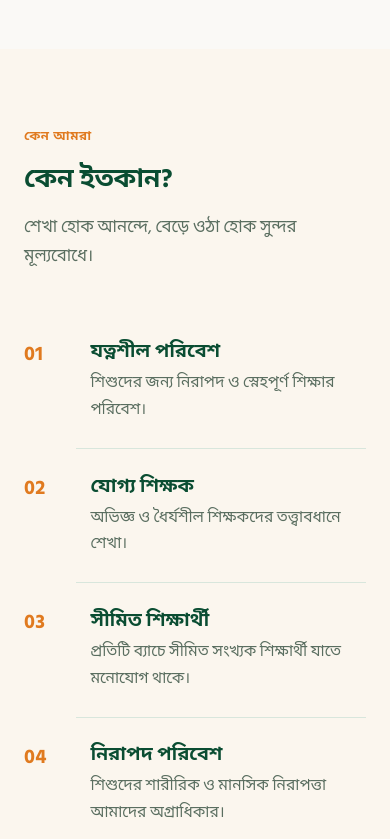
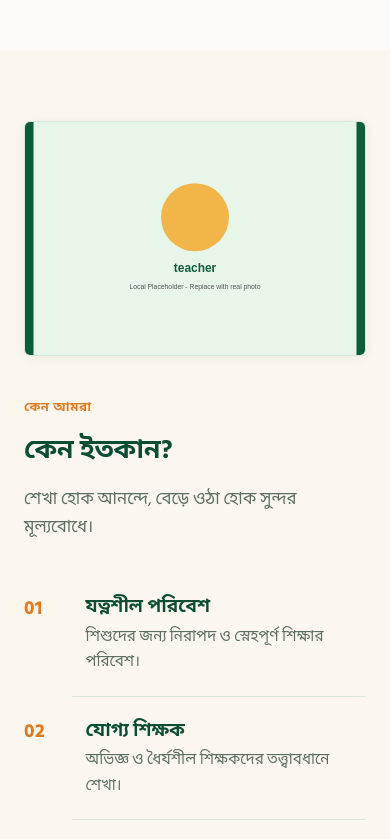
Before and after one commit to mansurcozmiq-byte/itqan-quran-academy, a React (Vite) app in the folder client/: page / in a window 390 px wide. Shown: the part 1540-2379 px from the top of the page. Built offline with nearby package versions, Linux system fonts and the light colour scheme.

Commit message:
Why Itqan section: add right-side image layout

```diff
--- a/client/src/sections/WhyItqan.css
+++ b/client/src/sections/WhyItqan.css
@@ -2,29 +2,35 @@
   background: var(--cream);
 }
 
+.why__grid {
+  display: grid;
+  grid-template-columns: 1.1fr 0.9fr;
+  gap: 3.5rem;
+  align-items: center;
+}
+
 .why__header {
-  margin-bottom: 2.75rem;
-  max-width: 520px;
+  margin-bottom: 2rem;
+  max-width: 100%;
 }
 
 .why__list {
   display: flex;
   flex-direction: column;
   gap: 0;
-  max-width: 720px;
 }
 
 .why__item {
   display: grid;
-  grid-template-columns: 72px 1fr;
-  gap: 1.25rem;
-  padding: 1.6rem 0;
+  grid-template-columns: 64px 1fr;
+  gap: 1.1rem;
+  padding: 1.35rem 0;
   position: relative;
   align-items: start;
 }
 
 .why__num {
-  font-size: 1.5rem;
+  font-size: 1.4rem;
   font-weight: 700;
   color: var(--orange);
   line-height: 1.2;
@@ -33,38 +39,82 @@
 }
 
 .why__title {
-  font-size: 1.2rem;
+  font-size: 1.15rem;
   color: var(--green-deep);
-  margin-bottom: 0.35rem;
+  margin-bottom: 0.3rem;
   font-weight: 700;
 }
 
 .why__desc {
   color: var(--text-muted);
-  font-size: 0.975rem;
+  font-size: 0.95rem;
   line-height: 1.7;
 }
 
 .why__divider {
   position: absolute;
   bottom: 0;
-  left: 72px;
+  left: 64px;
   right: 0;
   height: 1px;
   background: var(--border-soft);
 }
 
+/* Right image */
+.why__media {
+  display: flex;
+  justify-content: center;
+  align-items: center;
+}
+
+.why__media-frame {
+  width: 100%;
+  max-width: 480px;
+  border-radius: var(--radius);
+  overflow: hidden;
+  border: 1px solid var(--border-soft);
+  box-shadow: var(--shadow-soft);
+  aspect-ratio: 4 / 5;
+}
+
+.why__media-frame img {
+  width: 100%;
+  height: 100%;
+  object-fit: cover;
+  transition: transform 0.55s cubic-bezier(0.25, 0.46, 0.45, 0.94);
+}
+
+.why__media-frame:hover img {
+  transform: scale(1.03);
+}
+
+@media (max-width: 900px) {
+  .why__grid {
+    grid-template-columns: 1fr;
+    gap: 2.25rem;
+  }
+
+  .why__media {
+    order: -1;
+  }
+
+  .why__media-frame {
+    max-width: 100%;
+    aspect-ratio: 16 / 11;
+  }
+}
+
 @media (max-width: 520px) {
   .why__item {
-    grid-template-columns: 52px 1fr;
-    gap: 0.9rem;
+    grid-template-columns: 48px 1fr;
+    gap: 0.85rem;
   }
 
   .why__num {
-    font-size: 1.25rem;
+    font-size: 1.2rem;
   }
 
   .why__divider {
-    left: 52px;
+    left: 48px;
   }
 }
--- a/client/src/sections/WhyItqan.jsx
+++ b/client/src/sections/WhyItqan.jsx
@@ -1,10 +1,13 @@
+import { academyImages } from "../data/images";
 import { whyItqan } from "../data/content";
 import "./WhyItqan.css";
 
 export default function WhyItqan() {
   return (
     <section className="section why">
-      <div className="container">
+      <div className="container why__grid">
+        {/* Left — content */}
+        <div className="why__content">
           <div className="why__header">
             <span className="section-label">কেন আমরা</span>
             <h2 className="section-title">কেন ইতকান?</h2>
@@ -21,9 +24,25 @@ export default function WhyItqan() {
                   <h3 className="why__title">{item.title}</h3>
                   <p className="why__desc">{item.desc}</p>
                 </div>
-              {i < whyItqan.length - 1 && <div className="why__divider" />}
+                {i < whyItqan.length - 1 && (
+                  <div className="why__divider" aria-hidden="true" />
+                )}
               </div>
             ))}
+          </div>
+        </div>
+
+        {/* Right — image */}
+        <div className="why__media">
+          <div className="why__media-frame">
+            <img
+              src={academyImages.teacher}
+              alt="ইতকান একাডেমির যোগ্য শিক্ষক ও শিক্ষার পরিবেশ"
+              loading="lazy"
+              width="520"
+              height="640"
+            />
+          </div>
         </div>
       </div>
     </section>
```
Lines whose indentation alone changed are shown as unchanged.
